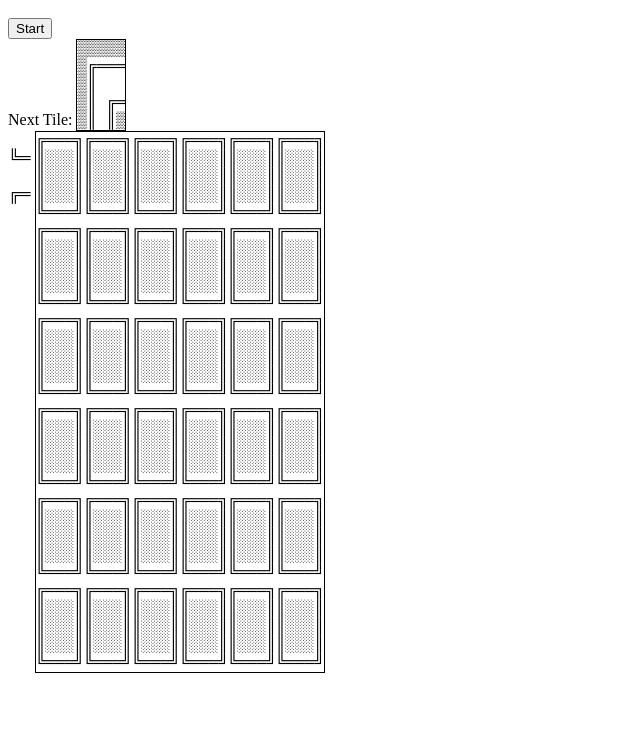
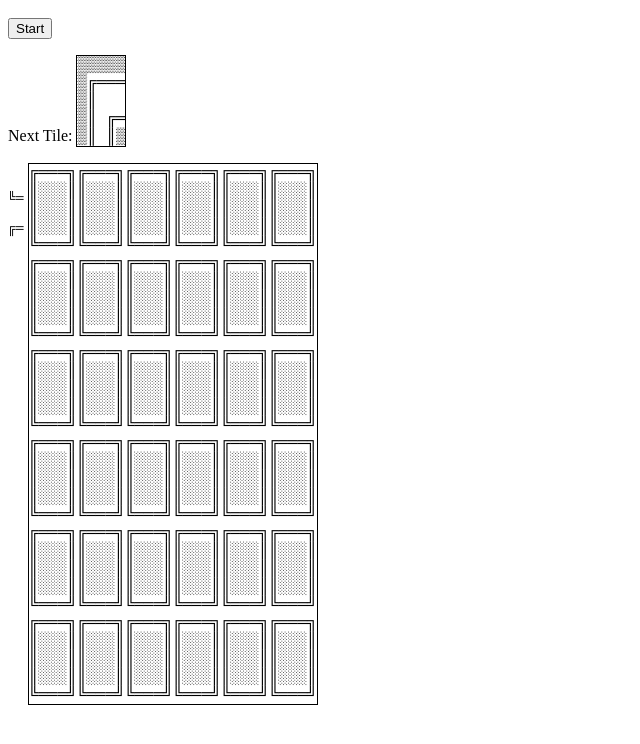
Before and after one commit to DesHorsley/Pipes, a website with bundled scripts: page index.html in a window 1280 px wide. Shown: the part 48-792 px from the top of the page, without its empty margins (0-640 px from the left). Built offline with nearby package versions, Linux system fonts and the light colour scheme.

Commit message:
#2 Remove calls to innerHtml
Use pre tags to preserve whitespace in tiles

```diff
--- a/gameHelper.js
+++ b/gameHelper.js
@@ -22,10 +22,21 @@ class GameHelper {
         return tileBag;
     }
 
-    // TODO: Avoid innerHtml
-    static SetBlankBoard(tiles) {
+    static setTile(tile, tileContent, doc) {
+        // Clear out the current content of the element
+        while(tile.firstChild){
+            tile.removeChild(tile.firstChild);
+        }
+
+        tileContent.forEach(t => {
+            tile.appendChild(doc.createTextNode(t));
+            tile.appendChild(doc.createElement("BR"));
+        });
+    }
+
+    static SetBlankBoard(tiles, doc) {
         for (var tile of tiles) {
-            tile.innerHTML =  PipeTiles.blank.tile.join('</br>');
+            GameHelper.setTile(tile, PipeTiles.blank.tile, doc)
         }
     }
 };
--- a/index.html
+++ b/index.html
@@ -13,34 +13,35 @@ Pipes
 <main>
 	<button class="start">Start</button>
 	<div>
-		Next Tile: <div id="next-tile" class="next-tile"></div>
+		Next Tile: <pre id="next-tile" class="next-tile"></pre>
 	</div>
 	<div class="entry">
-		<div>
-			</br>
-			╚═</br>
-             </br>
-        	╔═</br>
-		</div>
+<pre>
+
+╚═
+
+╔═
+
+</pre>
 	</div>
 	<div class="board">
 		<div class="0">
-			<div class="tile" id="0"></div><div class="tile" id="1"></div><div class="tile" id="2"></div><div class="tile" id="3"></div><div class="tile" id="4"></div><div class="tile" id="5"></div>
+			<pre class="tile" id="0"></pre><pre class="tile" id="1"></pre><pre class="tile" id="2"></pre><pre class="tile" id="3"></pre><pre class="tile" id="4"></pre><pre class="tile" id="5"></pre>
 		</div>
 		<div class="1">
-			<div class="tile" id="6"></div><div class="tile" id="7"></div><div class="tile" id="8"></div><div class="tile" id="9"></div><div class="tile" id="10"></div><div class="tile" id="11"></div>
+			<pre class="tile" id="6"></pre><pre class="tile" id="7"></pre><pre class="tile" id="8"></pre><pre class="tile" id="9"></pre><pre class="tile" id="10"></pre><pre class="tile" id="11"></pre>
 		</div>
 		<div class="2">
-			<div class="tile" id="12"></div><div class="tile" id="13"></div><div class="tile" id="14"></div><div class="tile" id="15"></div><div class="tile" id="16"></div><div class="tile" id="17"></div>
+			<pre class="tile" id="12"></pre><pre class="tile" id="13"></pre><pre class="tile" id="14"></pre><pre class="tile" id="15"></pre><pre class="tile" id="16"></pre><pre class="tile" id="17"></pre>
 		</div>
 		<div class="3">
-			<div class="tile" id="18"></div><div class="tile" id="19"></div><div class="tile" id="20"></div><div class="tile" id="21"></div><div class="tile" id="22"></div><div class="tile" id="23"></div>
+			<pre class="tile" id="18"></pre><pre class="tile" id="19"></pre><pre class="tile" id="20"></pre><pre class="tile" id="21"></pre><pre class="tile" id="22"></pre><pre class="tile" id="23"></pre>
 		</div>
 		<div class="4">
-			<div class="tile" id="24"></div><div class="tile" id="25"></div><div class="tile" id="26"></div><div class="tile" id="27"></div><div class="tile" id="28"></div><div class="tile" id="29"></div>
+			<pre class="tile" id="24"></pre><pre class="tile" id="25"></pre><pre class="tile" id="26"></pre><pre class="tile" id="27"></pre><pre class="tile" id="28"></pre><pre class="tile" id="29"></pre>
 		</div>
 		<div class="5">
-			<div class="tile" id="30"></div><div class="tile" id="31"></div><div class="tile" id="32"></div><div class="tile" id="33"></div><div class="tile" id="34"></div><div class="tile" id="35"></div>
+			<pre class="tile" id="30"></pre><pre class="tile" id="31"></pre><pre class="tile" id="32"></pre><pre class="tile" id="33"></pre><pre class="tile" id="34"></pre><pre class="tile" id="35"></pre>
 		</div>
 	</div>
 </main>
--- a/index.js
+++ b/index.js
@@ -7,23 +7,29 @@ var gameStart = function() {
     // The tile bag handles the frequencies of the tiles being displayed.
     self.tileBag = GameHelper.getTileBag();
 
-    GameHelper.SetBlankBoard(self.tiles);
+    GameHelper.SetBlankBoard(self.tiles, document);
 
 	// Set up the first tile
 	self.nextTileNumber = GameHelper.randomIntFromInterval(1, tileBag.length-1);
-	document.getElementById("next-tile").innerHTML = GameHelper.getTileWithName(tileBag[nextTileNumber]).tile.join('</br>');
+    self.nextTile = document.getElementById("next-tile");
+    GameHelper.setTile(self.nextTile, GameHelper.getTileWithName(tileBag[nextTileNumber]).tile, document);
 
     document.onclick = function(e) {
         if(e.target.classList.contains('tile')) {
             var selected = GameHelper.getTileWithName(tileBag[self.nextTileNumber]);
 
-            e.target.innerHTML = selected.tile.join('</br>'); //displays the tile in the grid area
+            GameHelper.setTile(e.target, selected.tile, document);
+
             var gridId = parseInt(e.target.id);
 
             tileObj[gridId] = selected; //tileObj now holds a ref to the object placed there
 
             self.nextTileNumber = GameHelper.randomIntFromInterval(1, tileBag.length-1);
-	        document.getElementById("next-tile").innerHTML = GameHelper.getTileWithName(tileBag[nextTileNumber]).tile.join('</br>');
+
+            GameHelper.setTile(
+                self.nextTile,
+                GameHelper.getTileWithName(tileBag[nextTileNumber]).tile,
+                document);
         }
 
     	if(e.target.classList.contains('start'))
--- a/pipes.css
+++ b/pipes.css
@@ -12,9 +12,12 @@
 
 .tile {
 	display: inline-block;
+	margin: 0; /* Removes gaps caused by <pre> elements */
+	font-family: Courier;
 }
 
 .entry {
 	display: inline-block;
 	vertical-align: top;
+	font-family: Courier;
 }
--- a/tiles.js
+++ b/tiles.js
@@ -31,8 +31,8 @@ var PipeTiles = {
         tile: [
         '▒║ ║▒',
         '═╝ ║▒',
-        '&nbsp;&nbsp;&nbsp;║▒',
-      '═══╝▒',
+        '   ║▒',
+        '═══╝▒',
         '▒▒▒▒▒'
         ],
         frequency:4,
@@ -74,7 +74,7 @@ var PipeTiles = {
         tile: [
         '▒▒▒▒▒',
         '═══╗▒',
-        '&nbsp;&nbsp;&nbsp;║▒',
+        '   ║▒',
         '═╗ ║▒',
         '▒║ ║▒'
         ],
@@ -88,7 +88,7 @@ var PipeTiles = {
         tile:[
         '▒║ ║▒',
         '═╝ ║▒',
-        '&nbsp;&nbsp;&nbsp;║▒',
+        '   ║▒',
         '═╗ ║▒',
         '▒║ ║▒'
         ],
```
